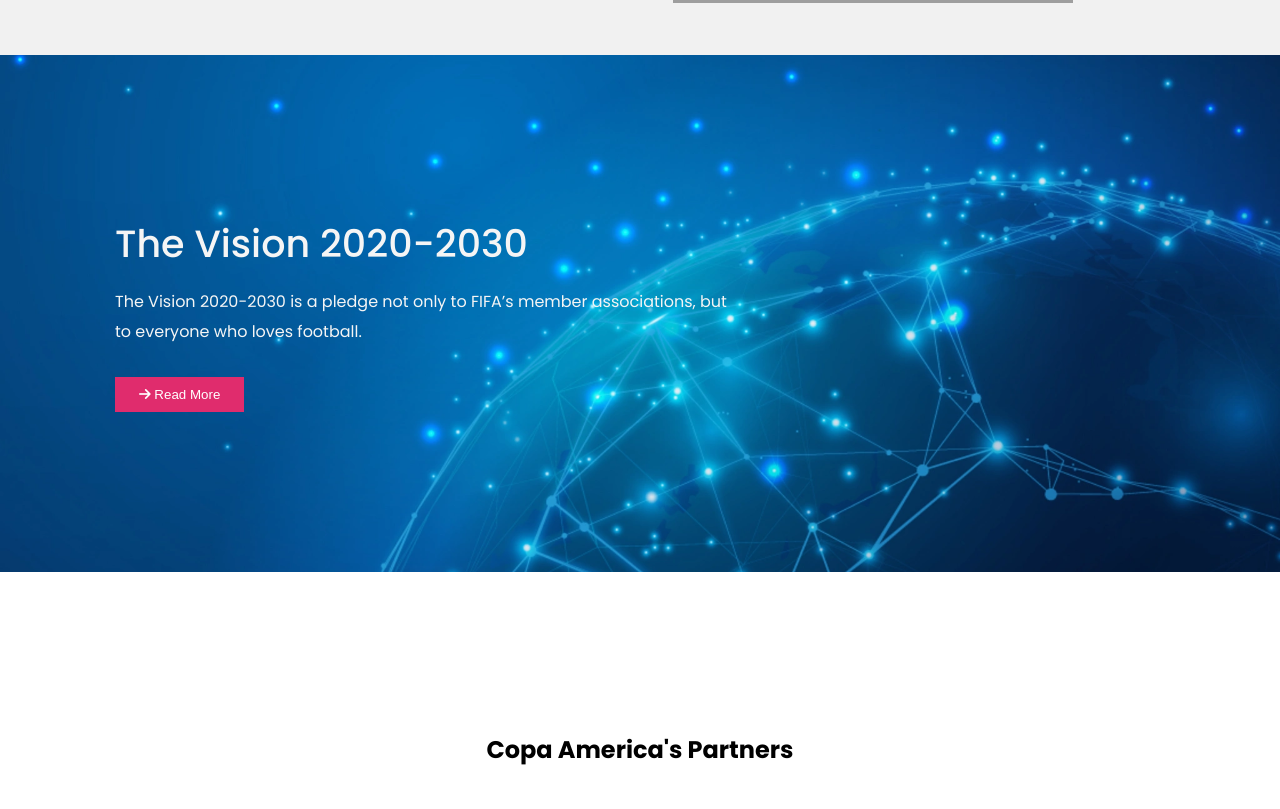
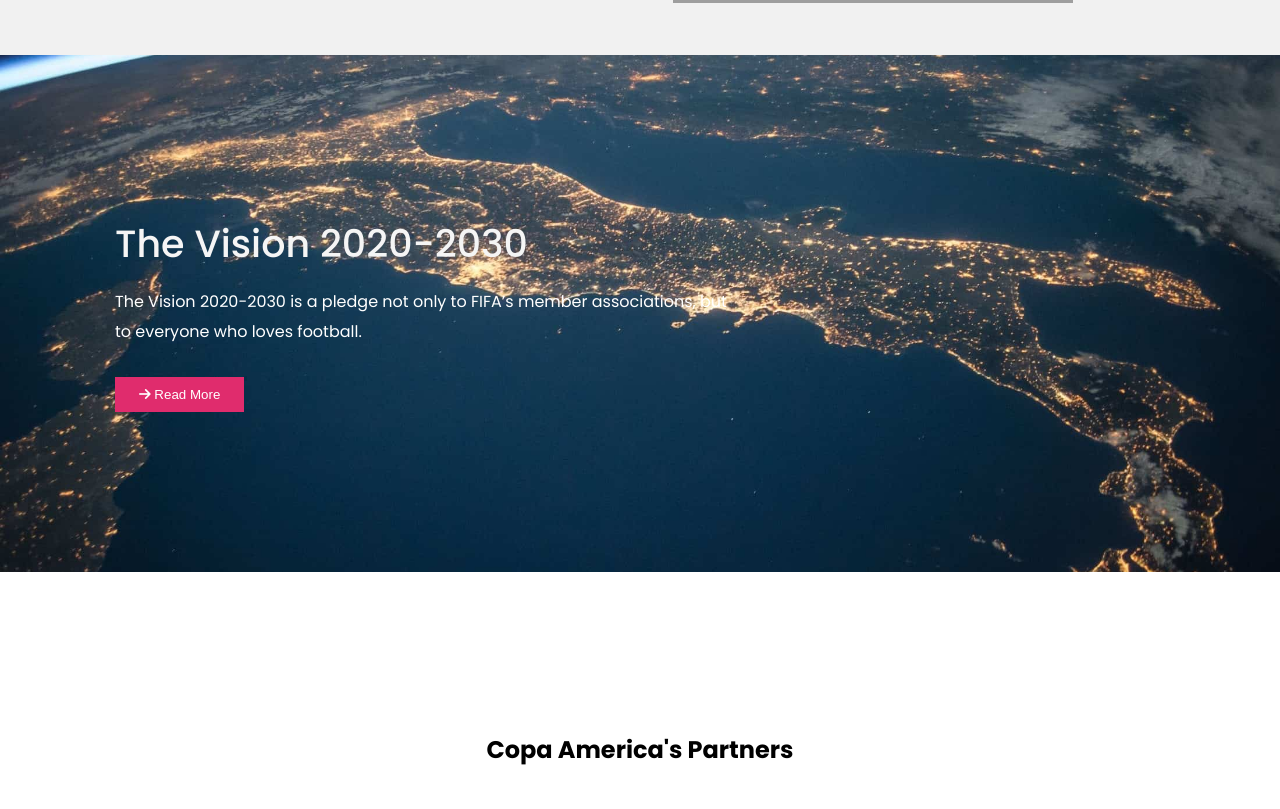
Before and after one commit to A4alif/Responsive-Football, a plain HTML site: page index.html in a window 1280 px wide. Shown: the part 2918-3727 px from the top of the page. Drawn offline with Linux system fonts and the light colour scheme; grey boxes are pictures that could not be loaded.

Commit message:
vision picture fix

```diff
--- a/css/style.css
+++ b/css/style.css
@@ -163,7 +163,7 @@ a {
 /* highlights end */
 /* vison part start */
 .vision {
-    background-image: url(/images/vision.jpg);
+    background-image: url(/images/vision1.jpg);
     background-repeat: no-repeat;
     background-size: cover;
     background-position: center;
@@ -181,7 +181,7 @@ a {
     margin-bottom: 15px;
 }
 .vision_content p {
-    color: whitesmoke;
+    color: white;
     font-size: 16px;
     margin-bottom: 30px;
     line-height: 1.9;
```
Also changed, not shown: images/vision.jpg (deleted), images/vision1.jpg (added).
